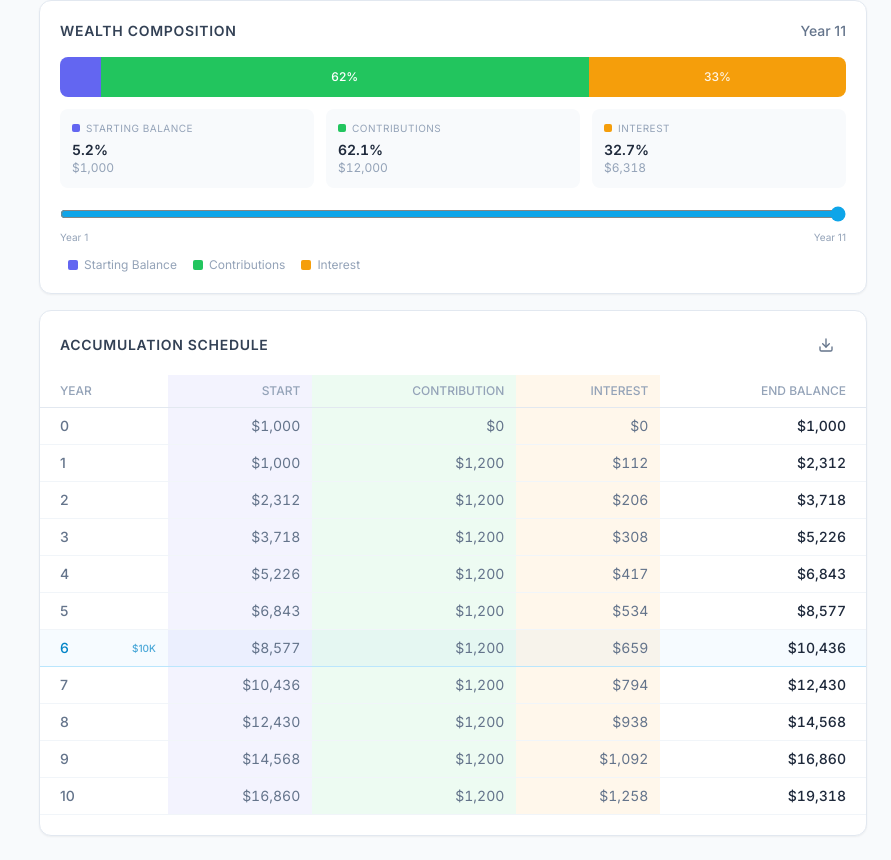
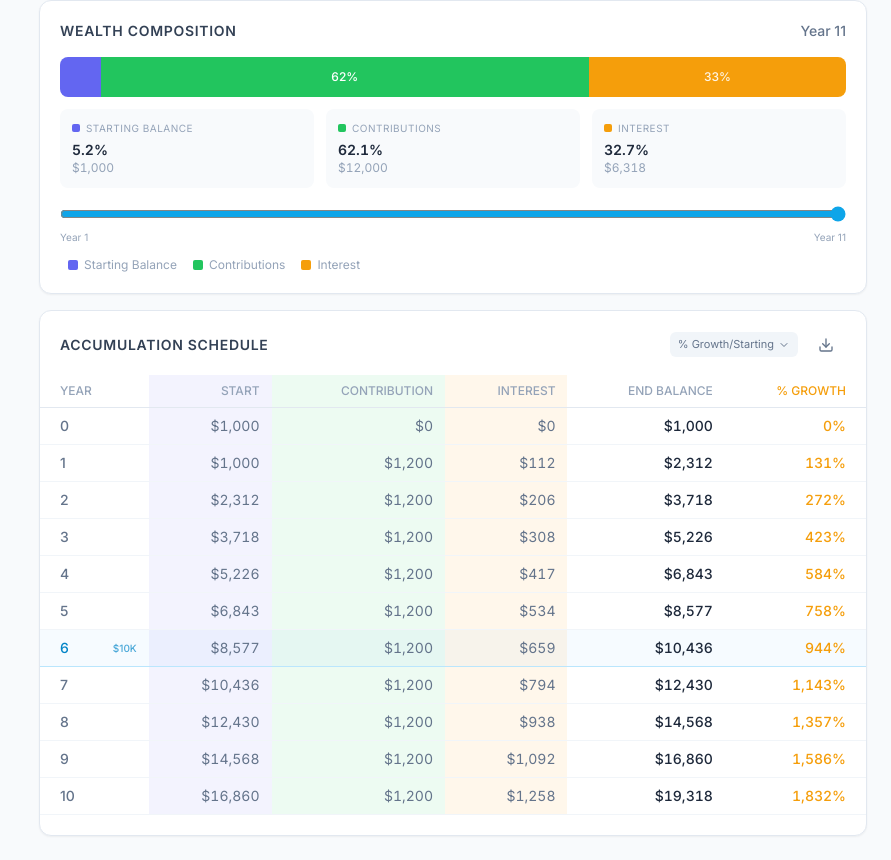
Before and after one commit to AshQTan/snowball-calculator, a React (Vite) app: page / in a window 1280 px wide. Shown: the part 863-1723 px from the top of the page, without its empty margins (389-1280 px from the left). Built offline with nearby package versions, Linux system fonts and the light colour scheme.

Commit message:
% growth: round to nearest percent, add comma formatting, inflation-aware real growth, consistent orange color scheme

```diff
--- a/src/components/ScheduleTable.tsx
+++ b/src/components/ScheduleTable.tsx
@@ -1,11 +1,60 @@
-import React, { useMemo, useState } from 'react';
+import React, { useCallback, useMemo, useRef, useState } from 'react';
+import { createPortal } from 'react-dom';
 import { ChevronDown, ChevronUp, Download } from 'lucide-react';
 import { YearBreakdown, Fund, Milestone } from '../types';
-import { formatCurrency } from '../utils/formatters';
+import { formatCurrency, formatPercent } from '../utils/formatters';
 import { formatCompact } from '../utils/calculations';
 import { COLOR_STARTING, COLOR_CONTRIBUTIONS, COLOR_INTEREST, fundVariants } from '../utils/colors';
 
 const TINT = '14'; // ~8% opacity
+
+function HeaderTooltip({ text, children }: { text: React.ReactNode; children: React.ReactNode }) {
+  const [show, setShow] = useState(false);
+  const [pos, setPos] = useState({ x: 0, y: 0, below: false });
+  const ref = useRef<HTMLSpanElement>(null);
+
+  const handleEnter = useCallback(() => {
+    if (ref.current) {
+      const rect = ref.current.getBoundingClientRect();
+      const spaceAbove = rect.top;
+      const below = spaceAbove < 120;
+      setPos({
+        x: rect.right,
+        y: below ? rect.bottom + 8 : rect.top - 8,
+        below,
+      });
+      setShow(true);
+    }
+  }, []);
+
+  return (
+    <>
+      <span
+        ref={ref}
+        onMouseEnter={handleEnter}
+        onMouseLeave={() => setShow(false)}
+        className="cursor-help"
+      >
+        {children}
+      </span>
+      {show && createPortal(
+        <div
+          className="fixed z-[9999] w-52 px-3 py-2 bg-white dark:bg-neutral-800 border border-slate-200 dark:border-neutral-700 rounded-lg text-xs text-slate-600 dark:text-neutral-300 leading-relaxed shadow-xl text-left font-normal normal-case tracking-normal pointer-events-none"
+          style={{ top: pos.y, left: pos.x - 208, transform: pos.below ? undefined : 'translateY(-100%)' }}
+        >
+          {text}
+        </div>,
+        document.body
+      )}
+    </>
+  );
+}
+
+type GrowthMode = 'starting' | 'invested';
+const GROWTH_LABELS: Record<GrowthMode, string> = {
+  starting: '% Growth/Starting',
+  invested: '% Growth/Invested',
+};
 
 type TableViewMode = 'combined' | 'by-fund' | 'split';
 const TABLE_VIEW_LABELS: Record<TableViewMode, string> = {
@@ -45,6 +94,7 @@ export default function ScheduleTable({ schedule, funds, showReal, darkMode, tim
   const [expanded, setExpanded] = useState(false);
   const [expandedRows, setExpandedRows] = useState<Set<number>>(new Set());
   const [viewMode, setViewMode] = useState<TableViewMode>('combined');
+  const [growthMode, setGrowthMode] = useState<GrowthMode>('starting');
 
   const milestoneYears = useMemo(() => {
     const map = new Map<number, Milestone[]>();
@@ -58,6 +108,42 @@ export default function ScheduleTable({ schedule, funds, showReal, darkMode, tim
 
   const displayRows = expanded ? schedule : schedule.slice(0, 50);
   const hasFunds = funds.length > 1;
+  const initialBalance = schedule[0]?.startBalance ?? 0;
+
+  // Precompute cumulative per-fund contributions for "vs invested" growth mode
+  const cumulativeFundContribs = useMemo(() => {
+    const result: Record<string, number>[] = [];
+    const running: Record<string, number> = {};
+    for (const fund of funds) running[fund.id] = 0;
+    for (const row of schedule) {
+      for (const fund of funds) {
+        running[fund.id] = (running[fund.id] || 0) + (row.fundContributions[fund.id] || 0);
+      }
+      result.push({ ...running });
+    }
+    return result;
+  }, [schedule, funds]);
+
+  const getGrowthPct = (row: YearBreakdown) => {
+    const endBal = showReal ? row.realEndBalance : row.endBalance;
+    if (growthMode === 'starting') {
+      return initialBalance > 0 ? (endBal / initialBalance - 1) * 100 : null;
+    }
+    const invested = row.cumulativeStartingBalance + row.cumulativeContributions;
+    return invested > 0 ? (endBal / invested - 1) * 100 : null;
+  };
+
+  const getFundGrowthPct = (fundBalance: number, fund: Fund, row: YearBreakdown) => {
+    // Derive inflation factor from the row's nominal vs real balance
+    const inflationFactor = row.endBalance > 0 && row.realEndBalance > 0 ? row.endBalance / row.realEndBalance : 1;
+    const bal = showReal ? fundBalance / inflationFactor : fundBalance;
+    if (growthMode === 'starting') {
+      return fund.startingBalance > 0 ? (bal / fund.startingBalance - 1) * 100 : null;
+    }
+    const cumContrib = cumulativeFundContribs[row.year]?.[fund.id] || 0;
+    const invested = fund.startingBalance + cumContrib;
+    return invested > 0 ? (bal / invested - 1) * 100 : null;
+  };
 
   const toggleRow = (year: number) => {
     setExpandedRows((prev) => {
@@ -98,6 +184,27 @@ export default function ScheduleTable({ schedule, funds, showReal, darkMode, tim
               </div>
             </div>
           )}
+          <div className="relative group/gm">
+            <button className="flex items-center gap-1 text-[11px] text-slate-500 dark:text-neutral-400 bg-slate-100 dark:bg-neutral-800 hover:bg-slate-200 dark:hover:bg-neutral-700 px-2 py-1 rounded-md transition-colors">
+              {GROWTH_LABELS[growthMode]}
+              <ChevronDown className="w-3 h-3" />
+            </button>
+            <div className="absolute right-0 top-full mt-1 bg-white dark:bg-neutral-800 border border-slate-200 dark:border-neutral-700 rounded-lg shadow-lg py-1 opacity-0 invisible group-hover/gm:opacity-100 group-hover/gm:visible transition-all z-20 min-w-[120px]">
+              {(['starting', 'invested'] as GrowthMode[]).map((mode) => (
+                <button
+                  key={mode}
+                  className={`block w-full text-left px-3 py-1.5 text-[11px] transition-colors ${
+                    growthMode === mode
+                      ? 'text-blue-600 dark:text-blue-400 bg-blue-50 dark:bg-blue-900/20'
+                      : 'text-slate-600 dark:text-neutral-300 hover:bg-slate-50 dark:hover:bg-neutral-700'
+                  }`}
+                  onClick={() => setGrowthMode(mode)}
+                >
+                  {GROWTH_LABELS[mode]}
+                </button>
+              ))}
+            </div>
+          </div>
           <button onClick={onExport} className="btn-ghost" title="Export as CSV">
             <Download className="w-4 h-4" />
           </button>
@@ -116,17 +223,19 @@ export default function ScheduleTable({ schedule, funds, showReal, darkMode, tim
               <th className="text-right text-xs font-medium text-slate-400 dark:text-neutral-500 uppercase py-2 px-3" style={{ backgroundColor: `${COLOR_STARTING}${TINT}` }}>Start</th>
               <th className="text-right text-xs font-medium text-slate-400 dark:text-neutral-500 uppercase py-2 px-3" style={{ backgroundColor: `${COLOR_CONTRIBUTIONS}${TINT}` }}>Contribution</th>
               <th className="text-right text-xs font-medium text-slate-400 dark:text-neutral-500 uppercase py-2 px-3" style={{ backgroundColor: `${COLOR_INTEREST}${TINT}` }}>Interest</th>
-              <th className={`text-right text-xs font-medium text-slate-400 dark:text-neutral-500 uppercase py-2 pl-3 ${!showReal ? 'pr-5' : ''}`}>End Balance</th>
+              <th className="text-right text-xs font-medium text-slate-400 dark:text-neutral-500 uppercase py-2 pl-3">End Balance</th>
               {showReal && (
-                <th className="text-right text-xs font-medium text-slate-400 dark:text-neutral-500 uppercase py-2 pl-3 pr-5">
-                  <div className="relative group/tip inline-flex items-center gap-1 cursor-help">
-                    <span>Adjusted Balance</span>
-                    <div className="absolute bottom-full right-0 mb-2 w-52 px-3 py-2 bg-white dark:bg-neutral-800 border border-slate-200 dark:border-neutral-700 rounded-lg text-xs text-slate-600 dark:text-neutral-300 leading-relaxed normal-case tracking-normal font-normal opacity-0 pointer-events-none group-hover/tip:opacity-100 transition-opacity z-50 shadow-xl text-left">
-                      End balance adjusted for inflation, expressed in today's purchasing power.
-                    </div>
-                  </div>
+                <th className="text-right text-xs font-medium text-slate-400 dark:text-neutral-500 uppercase py-2 pl-3">
+                  <HeaderTooltip text="End balance adjusted for inflation, expressed in today's purchasing power.">
+                    Adjusted Balance
+                  </HeaderTooltip>
                 </th>
               )}
+              <th className="text-right text-xs font-medium uppercase py-2 pl-3 pr-5" style={{ color: COLOR_INTEREST }}>
+                <HeaderTooltip text={<>{growthMode === 'starting' ? 'Percentage growth of the total portfolio relative to the initial starting balance.' : 'Percentage growth of the total portfolio relative to total amount invested (starting balance + contributions). Also known as Return on Cost.'}{showReal && <><br/><span className="text-orange-700/80 dark:text-orange-400/80">Adjusted for inflation (real growth).</span></>}</>}>
+                  % Growth
+                </HeaderTooltip>
+              </th>
             </tr>
           </thead>
           <tbody>
@@ -159,10 +268,13 @@ export default function ScheduleTable({ schedule, funds, showReal, darkMode, tim
                   <td className="py-2 px-3 text-right text-slate-500 dark:text-neutral-400 tabular-nums" style={{ backgroundColor: `${COLOR_STARTING}${TINT}` }}>{formatCurrency(row.startBalance)}</td>
                   <td className="py-2 px-3 text-right text-slate-500 dark:text-neutral-400 tabular-nums" style={{ backgroundColor: `${COLOR_CONTRIBUTIONS}${TINT}` }}>{formatCurrency(row.totalContribution)}</td>
                   <td className="py-2 px-3 text-right text-slate-500 dark:text-neutral-400 tabular-nums" style={{ backgroundColor: `${COLOR_INTEREST}${TINT}` }}>{formatCurrency(row.totalInterest)}</td>
-                  <td className={`py-2 pl-3 pr-5 text-right text-slate-800 dark:text-neutral-200 font-medium tabular-nums ${!showReal ? 'pr-5' : ''}`}>{formatCurrency(row.endBalance)}</td>
+                  <td className="py-2 pl-3 text-right text-slate-800 dark:text-neutral-200 font-medium tabular-nums">{formatCurrency(row.endBalance)}</td>
                   {showReal && (
-                    <td className="py-2 pl-3 pr-5 text-right text-orange-700/80 dark:text-orange-400/80 font-medium tabular-nums">{formatCurrency(row.realEndBalance)}</td>
+                    <td className="py-2 pl-3 text-right text-orange-700/80 dark:text-orange-400/80 font-medium tabular-nums">{formatCurrency(row.realEndBalance)}</td>
                   )}
+                  <td className="py-2 pl-3 pr-5 text-right tabular-nums font-medium" style={{ color: COLOR_INTEREST }}>
+                    {(() => { const pct = getGrowthPct(row); return pct !== null ? formatPercent(pct, 0) : '—'; })()}
+                  </td>
                 </tr>,
               ];
               if (hasFunds && isExp) {
@@ -179,8 +291,9 @@ export default function ScheduleTable({ schedule, funds, showReal, darkMode, tim
                       <td />
                       <td className="py-1.5 px-3 text-right text-xs text-slate-400 dark:text-neutral-500 tabular-nums">{formatCurrency(row.fundContributions[fund.id] || 0)}</td>
                       <td className="py-1.5 px-3 text-right text-xs text-slate-400 dark:text-neutral-500 tabular-nums">{formatCurrency(row.fundInterest[fund.id] || 0)}</td>
-                      <td className={`py-1.5 pl-3 text-right text-xs text-slate-500 dark:text-neutral-400 tabular-nums ${!showReal ? 'pr-5' : ''}`}>{formatCurrency(row.fundBalances[fund.id] || 0)}</td>
-                      {showReal && <td className="pr-5" />}
+                      <td className="py-1.5 pl-3 text-right text-xs text-slate-500 dark:text-neutral-400 tabular-nums">{formatCurrency(row.fundBalances[fund.id] || 0)}</td>
+                      {showReal && <td />}
+                      <td className="pr-5" />
                     </tr>
                   );
                 }
@@ -197,14 +310,24 @@ export default function ScheduleTable({ schedule, funds, showReal, darkMode, tim
                 {timelineMode === 'retirement' ? 'Age' : 'Year'}
               </th>
               {funds.map((fund) => (
-                <th key={fund.id} className="text-right text-xs font-medium uppercase py-2 px-3" style={{ color: fund.color, backgroundColor: `${fund.color}${TINT}` }}>
-                  {fund.name}
-                </th>
+                <React.Fragment key={fund.id}>
+                  <th className="text-right text-xs font-medium uppercase py-2 px-3" style={{ color: fund.color, backgroundColor: `${fund.color}${TINT}` }}>
+                    {fund.name}
+                  </th>
+                  <th className="text-right text-xs font-medium uppercase py-2 px-2" style={{ color: fund.color, backgroundColor: `${fund.color}${TINT}` }}>
+                    % Growth
+                  </th>
+                </React.Fragment>
               ))}
-              <th className={`text-right text-xs font-medium text-slate-400 dark:text-neutral-500 uppercase py-2 pl-3 ${!showReal ? 'pr-5' : ''}`}>Total</th>
+              <th className="text-right text-xs font-medium text-slate-400 dark:text-neutral-500 uppercase py-2 pl-3">Total</th>
               {showReal && (
-                <th className="text-right text-xs font-medium text-slate-400 dark:text-neutral-500 uppercase py-2 pl-3 pr-5">Adjusted</th>
+                <th className="text-right text-xs font-medium text-slate-400 dark:text-neutral-500 uppercase py-2 pl-3">Adjusted</th>
               )}
+              <th className="text-right text-xs font-medium uppercase py-2 pl-3 pr-5" style={{ color: COLOR_INTEREST }}>
+                <HeaderTooltip text={<>{growthMode === 'starting' ? 'Percentage growth of the total portfolio relative to the initial starting balance.' : 'Percentage growth of the total portfolio relative to total amount invested (starting balance + contributions). Also known as Return on Cost.'}{showReal && <><br/><span className="text-orange-700/80 dark:text-orange-400/80">Adjusted for inflation (real growth).</span></>}</>}>
+                  % Growth
+                </HeaderTooltip>
+              </th>
             </tr>
           </thead>
           <tbody>
@@ -228,14 +351,22 @@ export default function ScheduleTable({ schedule, funds, showReal, darkMode, tim
                     </div>
                   </td>
                   {funds.map((fund) => (
-                    <td key={fund.id} className="py-2 px-3 text-right text-slate-500 dark:text-neutral-400 tabular-nums" style={{ backgroundColor: `${fund.color}${TINT}` }}>
-                      {formatCurrency(row.fundBalances[fund.id] || 0)}
-                    </td>
+                    <React.Fragment key={fund.id}>
+                      <td className="py-2 px-3 text-right text-slate-500 dark:text-neutral-400 tabular-nums" style={{ backgroundColor: `${fund.color}${TINT}` }}>
+                        {formatCurrency(row.fundBalances[fund.id] || 0)}
+                      </td>
+                      <td className="py-2 px-2 text-right text-xs tabular-nums" style={{ backgroundColor: `${fund.color}${TINT}`, color: fund.color }}>
+                        {(() => { const pct = getFundGrowthPct(row.fundBalances[fund.id] || 0, fund, row); return pct !== null ? formatPercent(pct, 0) : '—'; })()}
+                      </td>
+                    </React.Fragment>
                   ))}
-                  <td className={`py-2 pl-3 text-right text-slate-800 dark:text-neutral-200 font-medium tabular-nums ${!showReal ? 'pr-5' : ''}`}>{formatCurrency(row.endBalance)}</td>
+                  <td className="py-2 pl-3 text-right text-slate-800 dark:text-neutral-200 font-medium tabular-nums">{formatCurrency(row.endBalance)}</td>
                   {showReal && (
-                    <td className="py-2 pl-3 pr-5 text-right text-orange-700/80 dark:text-orange-400/80 font-medium tabular-nums">{formatCurrency(row.realEndBalance)}</td>
+                    <td className="py-2 pl-3 text-right text-orange-700/80 dark:text-orange-400/80 font-medium tabular-nums">{formatCurrency(row.realEndBalance)}</td>
                   )}
+                  <td className="py-2 pl-3 pr-5 text-right tabular-nums font-medium" style={{ color: COLOR_INTEREST }}>
+                    {(() => { const pct = getGrowthPct(row); return pct !== null ? formatPercent(pct, 0) : '—'; })()}
+                  </td>
                 </tr>
               );
             })}
@@ -253,10 +384,15 @@ export default function ScheduleTable({ schedule, funds, showReal, darkMode, tim
                   {fund.name}
                 </th>
               ))}
-              <th rowSpan={2} className={`text-right text-xs font-medium text-slate-400 dark:text-neutral-500 uppercase py-2 pl-3 align-bottom ${!showReal ? 'pr-5' : ''}`}>Total</th>
+              <th rowSpan={2} className="text-right text-xs font-medium text-slate-400 dark:text-neutral-500 uppercase py-2 pl-3 align-bottom">Total</th>
               {showReal && (
-                <th rowSpan={2} className="text-right text-xs font-medium text-slate-400 dark:text-neutral-500 uppercase py-2 pl-3 pr-5 align-bottom">Adjusted</th>
+                <th rowSpan={2} className="text-right text-xs font-medium text-slate-400 dark:text-neutral-500 uppercase py-2 pl-3 align-bottom">Adjusted</th>
               )}
+              <th rowSpan={2} className="text-right text-xs font-medium uppercase py-2 pl-3 pr-5 align-bottom" style={{ color: COLOR_INTEREST }}>
+                <HeaderTooltip text={<>{growthMode === 'starting' ? 'Percentage growth of the total portfolio relative to the initial starting balance.' : 'Percentage growth of the total portfolio relative to total amount invested (starting balance + contributions). Also known as Return on Cost.'}{showReal && <><br/><span className="text-orange-700/80 dark:text-orange-400/80">Adjusted for inflation (real growth).</span></>}</>}>
+                  % Growth
+                </HeaderTooltip>
+              </th>
             </tr>
             <tr className="border-b border-slate-200 dark:border-neutral-800">
               {funds.map((fund) => {
@@ -301,10 +437,13 @@ export default function ScheduleTable({ schedule, funds, showReal, darkMode, tim
                     </React.Fragment>
                     );
                   })}
-                  <td className={`py-2 pl-3 text-right text-slate-800 dark:text-neutral-200 font-medium tabular-nums ${!showReal ? 'pr-5' : ''}`}>{formatCurrency(row.endBalance)}</td>
+                  <td className="py-2 pl-3 text-right text-slate-800 dark:text-neutral-200 font-medium tabular-nums">{formatCurrency(row.endBalance)}</td>
                   {showReal && (
-                    <td className="py-2 pl-3 pr-5 text-right text-orange-700/80 dark:text-orange-400/80 font-medium tabular-nums">{formatCurrency(row.realEndBalance)}</td>
+                    <td className="py-2 pl-3 text-right text-orange-700/80 dark:text-orange-400/80 font-medium tabular-nums">{formatCurrency(row.realEndBalance)}</td>
                   )}
+                  <td className="py-2 pl-3 pr-5 text-right tabular-nums font-medium" style={{ color: COLOR_INTEREST }}>
+                    {(() => { const pct = getGrowthPct(row); return pct !== null ? formatPercent(pct, 0) : '—'; })()}
+                  </td>
                 </tr>
               );
             })}
--- a/src/components/SummaryStats.tsx
+++ b/src/components/SummaryStats.tsx
@@ -1,6 +1,52 @@
+import { useCallback, useRef, useState } from 'react';
+import { createPortal } from 'react-dom';
 import { ProjectionResult, Milestone } from '../types';
 import { formatCurrency, formatPercent, formatYears } from '../utils/formatters';
 import { formatCompact } from '../utils/calculations';
+
+function Tooltip({ text, children }: { text: string; children: React.ReactNode }) {
+  const [show, setShow] = useState(false);
+  const [pos, setPos] = useState({ x: 0, y: 0, below: false });
+  const ref = useRef<HTMLDivElement>(null);
+
+  const handleEnter = useCallback(() => {
+    if (ref.current) {
+      const rect = ref.current.getBoundingClientRect();
+      const spaceAbove = rect.top;
+      const below = spaceAbove < 120;
+      setPos({
+        x: rect.left + rect.width / 2,
+        y: below ? rect.bottom + 8 : rect.top - 8,
+        below,
+      });
+      setShow(true);
+    }
+  }, []);
+
+  return (
+    <div
+      ref={ref}
+      onMouseEnter={handleEnter}
+      onMouseLeave={() => setShow(false)}
+      className="stat-card items-center text-center cursor-help"
+    >
+      {children}
+      {show && createPortal(
+        <div
+          className="fixed z-[9999] w-56 px-3 py-2 bg-white dark:bg-neutral-800 border border-slate-200 dark:border-neutral-700 rounded-lg text-xs text-slate-600 dark:text-neutral-300 leading-relaxed shadow-xl text-left font-normal normal-case tracking-normal pointer-events-none"
+          style={{
+            top: pos.y,
+            left: pos.x,
+            transform: pos.below ? 'translateX(-50%)' : 'translate(-50%, -100%)',
+          }}
+        >
+          {text}
+        </div>,
+        document.body
+      )}
+    </div>
+  );
+}
 
 interface SummaryStatsProps {
   result: ProjectionResult;
@@ -20,7 +66,7 @@ export default function SummaryStats({ result, showReal }: SummaryStatsProps) {
           <span className="text-xs text-slate-400 dark:text-neutral-500 uppercase tracking-wider">Final Balance</span>
           <span className="text-lg font-semibold text-slate-900 dark:text-white tabular-nums">{formatCurrency(displayBalance)}</span>
           <span className="text-[10px] text-slate-400 dark:text-neutral-500">after {totalYears} {totalYears === 1 ? 'year' : 'years'}</span>
-          {showReal && <span className="text-[10px] text-orange-700/80 dark:text-orange-400/70">in today's dollars</span>}
+          {showReal && <span className="text-[10px] text-orange-700/80 dark:text-orange-400/80">in today's dollars</span>}
         </div>
         <div className="stat-card items-center text-center">
           <span className="text-xs text-slate-400 dark:text-neutral-500 uppercase tracking-wider">Total Invested</span>
@@ -32,14 +78,11 @@ export default function SummaryStats({ result, showReal }: SummaryStatsProps) {
           <span className="text-lg font-semibold text-slate-900 dark:text-white tabular-nums">{formatCurrency(totalInterest)}</span>
           <span className="text-[10px] text-slate-400 dark:text-neutral-500">{formatPercent(finalBalance > 0 ? (totalInterest / finalBalance) * 100 : 0)} of total</span>
         </div>
-        <div className="stat-card items-center text-center group relative">
+        <Tooltip text="CAGR (Compound Annual Growth Rate) is the average annual rate of return that would take your total invested amount to the final balance over the given period.">
           <span className="text-xs text-slate-400 dark:text-neutral-500 uppercase tracking-wider">Growth</span>
           <span className="text-lg font-semibold text-slate-900 dark:text-white tabular-nums">{formatPercent(effectiveCAGR)} CAGR</span>
           <span className="text-[10px] text-slate-400 dark:text-neutral-500">Doubles in ~{formatYears(doublingTimeYears)}</span>
-          <div className="absolute bottom-full left-1/2 -translate-x-1/2 mb-2 w-56 px-3 py-2 bg-white dark:bg-neutral-800 border border-slate-200 dark:border-neutral-700 rounded-lg text-xs text-slate-600 dark:text-neutral-300 leading-relaxed opacity-0 pointer-events-none group-hover:opacity-100 transition-opacity z-50 shadow-xl text-left">
-            CAGR (Compound Annual Growth Rate) is the average annual rate of return that would take your total invested amount to the final balance over the given period.
-          </div>
-        </div>
+        </Tooltip>
       </div>
 
       {/* Warnings */}
--- a/src/utils/formatters.ts
+++ b/src/utils/formatters.ts
@@ -16,7 +16,7 @@ export function formatCurrencyCompact(value: number): string {
 }
 
 export function formatPercent(value: number, decimals = 1): string {
-  return `${value.toFixed(decimals)}%`;
+  return `${value.toLocaleString('en-US', { minimumFractionDigits: decimals, maximumFractionDigits: decimals })}%`;
 }
 
 export function formatYears(value: number): string {
```
Also changed, not shown: src/components/GlobalSettingsPanel.tsx (+30 -19 lines).
